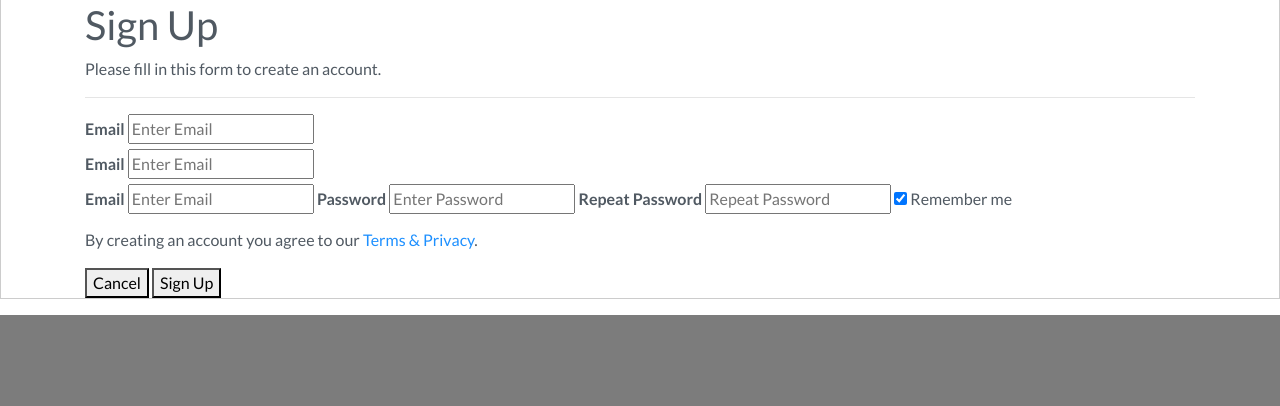
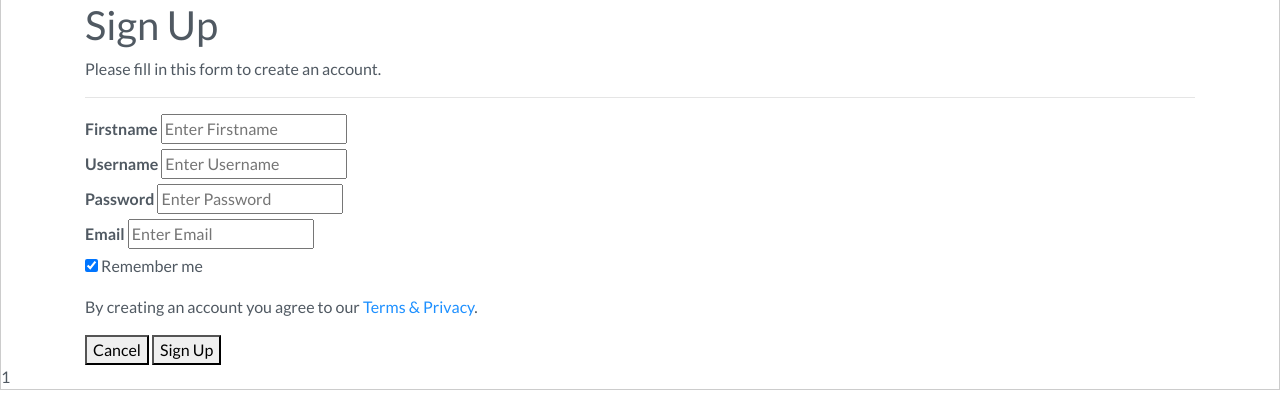
Before and after one commit to pd158/AnimationWeb, a PHP site: page /signup.php?firstname=1 in a window 1280 px wide. Shown: the part 801-1207 px from the top of the page. Before the commit the page ends 1116 px from the top, so only its background shows below. Run offline with PHP 8.4, Linux system fonts and the light colour scheme.

Commit message:
progress on signup page

```diff
--- a/Video/signup.php
+++ b/Video/signup.php
@@ -36,7 +36,7 @@
 
   <!--- Registeration form -->
 
-  <form action="action_page.php" style="border:1px solid #ccc">
+  <form action="database.php" method="get" style="border:1px solid #ccc">
     <div class="container">
       <div class="col-lg-12">
 
@@ -48,8 +48,18 @@
       <hr>
 
       <div class="">
-        <label for="email"><b>Email</b></label>
-        <input type="text" placeholder="Enter Email" name="email" required>
+        <label for="firstname"><b>Firstname</b></label>
+        <input type="text" placeholder="Enter Firstname" name="firstname" required>
+      </div>
+
+      <div class="">
+        <label for="username"><b>Username</b></label>
+        <input type="text" placeholder="Enter Username" name="username" required>
+      </div>
+
+      <div class="">
+        <label for="psw"><b>Password</b></label>
+        <input type="password" placeholder="Enter Password" name="psw" required>
       </div>
 
       <div class="">
@@ -58,16 +68,6 @@
       </div>
 
 
-
-
-      <label for="email"><b>Email</b></label>
-      <input type="text" placeholder="Enter Email" name="email" required>
-
-      <label for="psw"><b>Password</b></label>
-      <input type="password" placeholder="Enter Password" name="psw" required>
-
-      <label for="psw-repeat"><b>Repeat Password</b></label>
-      <input type="password" placeholder="Repeat Password" name="psw-repeat" required>
 
       <label>
         <input type="checkbox" checked="checked" name="remember" style="margin-bottom:15px"> Remember me
@@ -84,7 +84,7 @@
   </form>
 
 
-
+<?php echo $_GET["firstname"] ?>
 
 
 </body>
```
